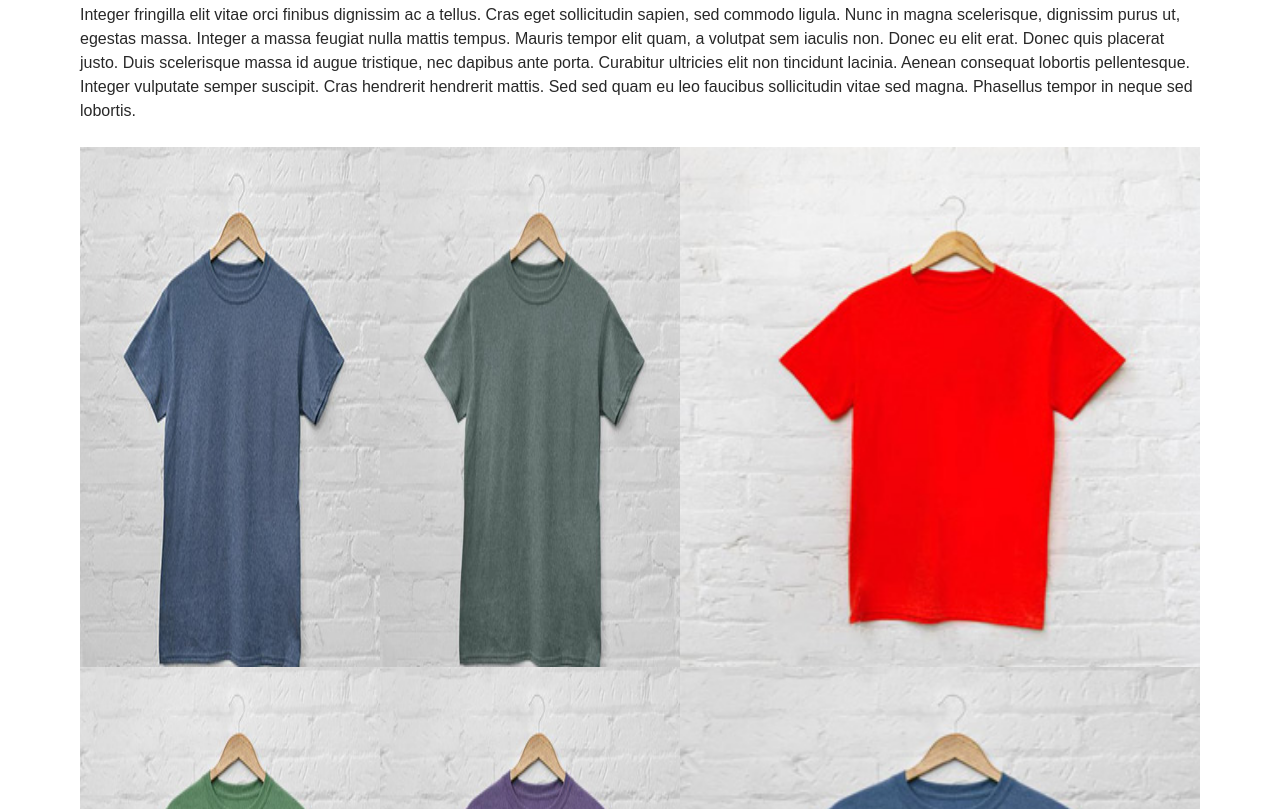
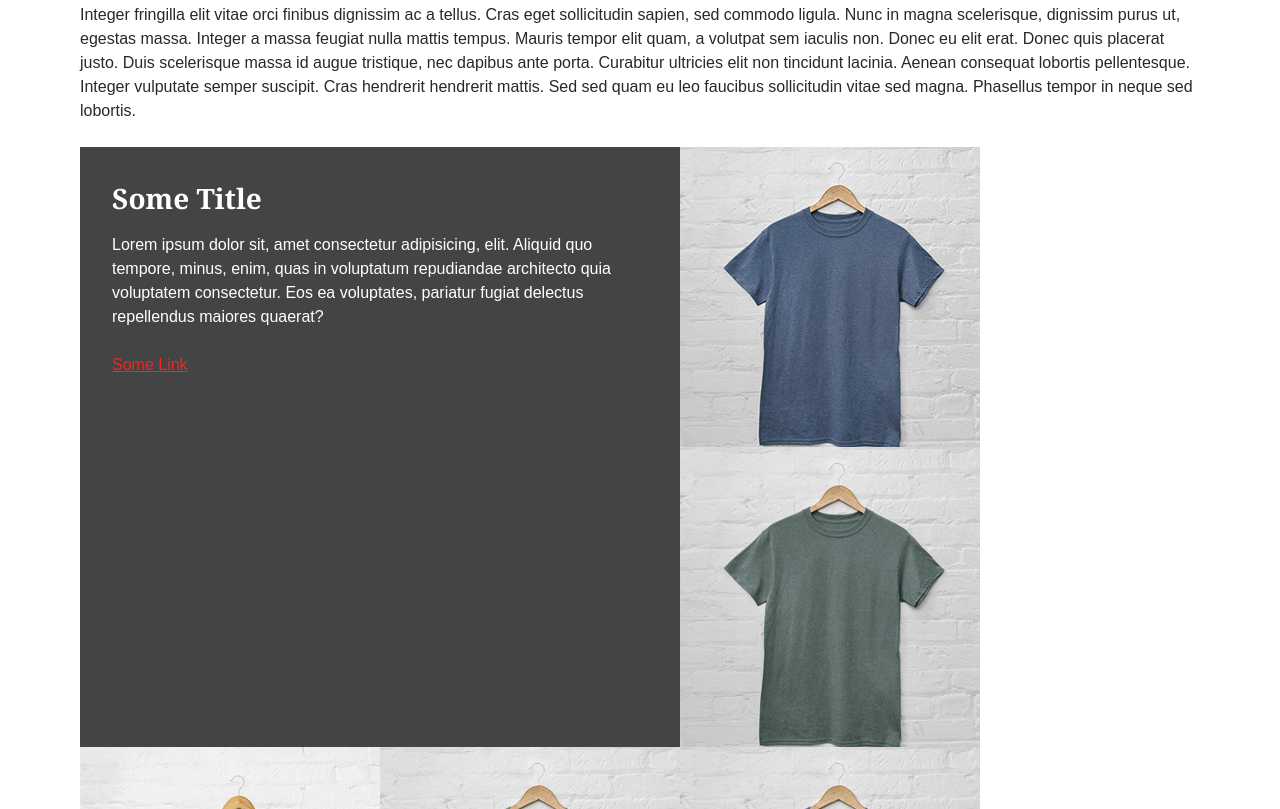
Before and after one commit to LauraKochen/day-8, a plain HTML site: page gallery.html in a window 1280 px wide. Shown: the part 631-1440 px from the top of the page. Drawn offline with Linux system fonts and the light colour scheme.

Commit message:
tested grid-row and grid-column preperties

```diff
--- a/gallery.html
+++ b/gallery.html
@@ -74,19 +74,19 @@
 					<img src="images/cobalt-blue-t-shirt.jpg" alt="Cobalt Blue T-shirt">
 				</figure>
 
-				<!-- <figure class="large-image">
+				<figure class="large-image">
 					<img src="images/tshirts-on-rack.jpg" alt="T-shirts on a Rack">
-				</figure> -->
+				</figure>
 
-				<!-- <figure>
+				<figure>
 					<img src="images/teal-t-shirt.jpg" alt="Teal T-shirt">
-				</figure> -->
+				</figure>
 
-				<!-- <figure class="info-box">
+				<figure class="info-box">
 					<h2>Some Title</h2>
 					<p>Lorem ipsum dolor sit, amet consectetur adipisicing, elit. Aliquid quo tempore, minus, enim, quas in voluptatum repudiandae architecto quia voluptatem consectetur. Eos ea voluptates, pariatur fugiat delectus repellendus maiores quaerat?</p>
 					<p><a href="#">Some Link</a></p>
-				</figure> -->
+				</figure>
 
 			</section>
 
--- a/styles/gallery.css
+++ b/styles/gallery.css
@@ -214,7 +214,7 @@ a.site-name {
     display: grid;
 
     /* create 3  columns 300 px wide each (18.75rem) */
-    /* grid-template-columns: 18.75rem 18.75rem 18.75rem; */
+    grid-template-columns: 18.75rem 18.75rem 18.75rem;
 
     /* create 3 columns of equal width to fill the grid container: ; */
     /* grid-template-columns: 1fr 1fr 1fr; */
@@ -223,7 +223,7 @@ a.site-name {
     /* grid-template-columns: repeat(2, 18.75rem) 1fr; */
 
     /* Create  3 columns first the two are 300px the last one is minimum 300px and max the remaining space. This is the min-max function. */
-    grid-template-columns: repeat(2, 18.75rem) minmax(18.75rem, 1fr);
+    /* grid-template-columns: repeat(2, 18.75rem) minmax(18.75rem, 1fr); */
 
     /* Below is how you create 2 rows, 200px  height each 200px: */
     /* grid-template-rows: 12.5rem 12.5rem; */
@@ -239,6 +239,9 @@ a.site-name {
   }
 
   .large-image {
+    /* grid-column: 2 / 4; */
+    /* moveing the position of the image in hte grid */
+    grid-column: span 2;
   }
 
   .large-image img {
@@ -248,6 +251,15 @@ a.site-name {
     background-color: #444444;
     color: #ffffff;
     padding: 1rem 2rem;
+    grid-row: span 2;
+    grid-column: span 2;
+    /* span the text 2 rows and 2 columns */
+    order: -1;
+    /* this is to make the info box at the top of the grid - option 1 */
+
+    /* option: 2 */
+    /* grid-column: 1 / 3;
+	grid-row: 1 / 3; */
   }
 }
 
```
